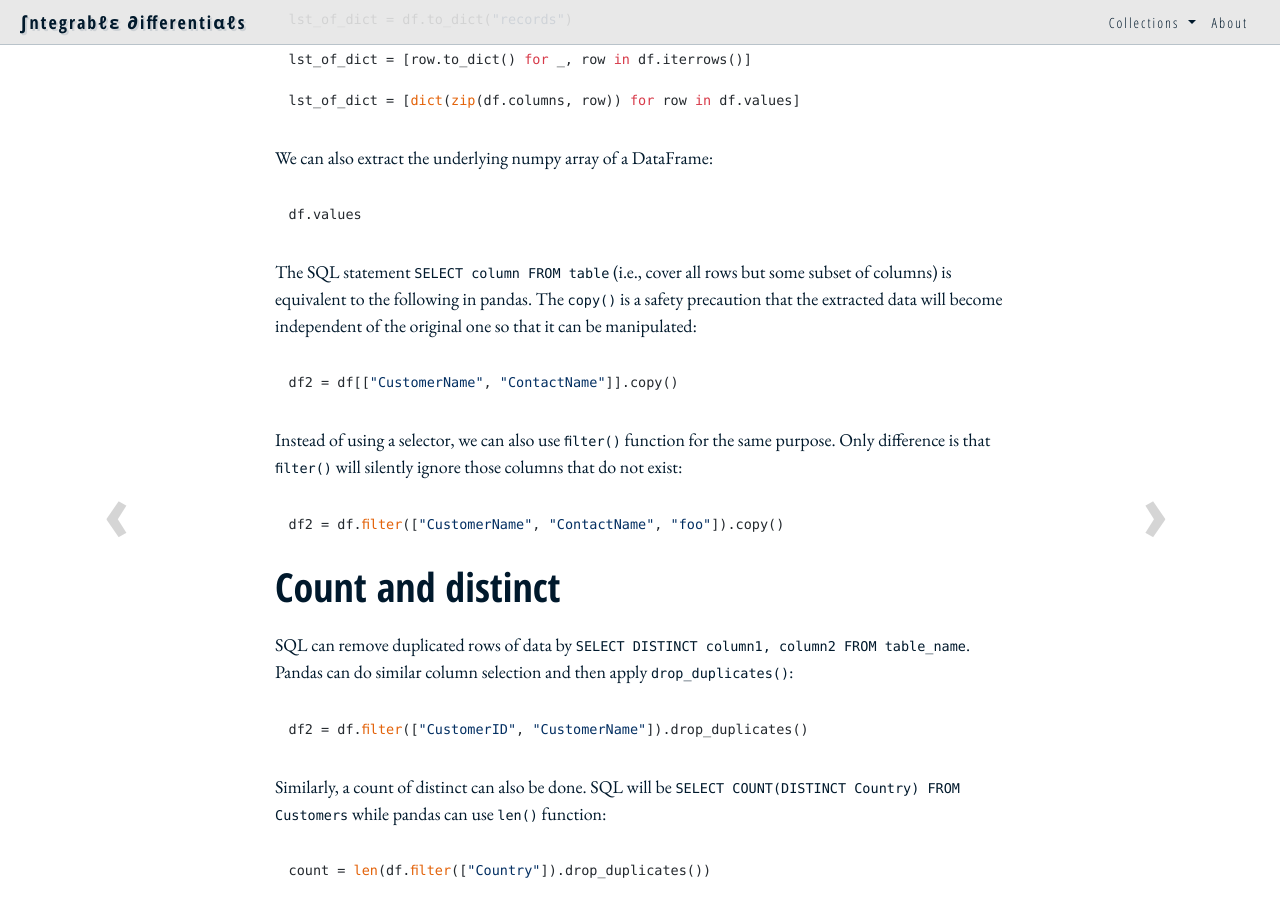
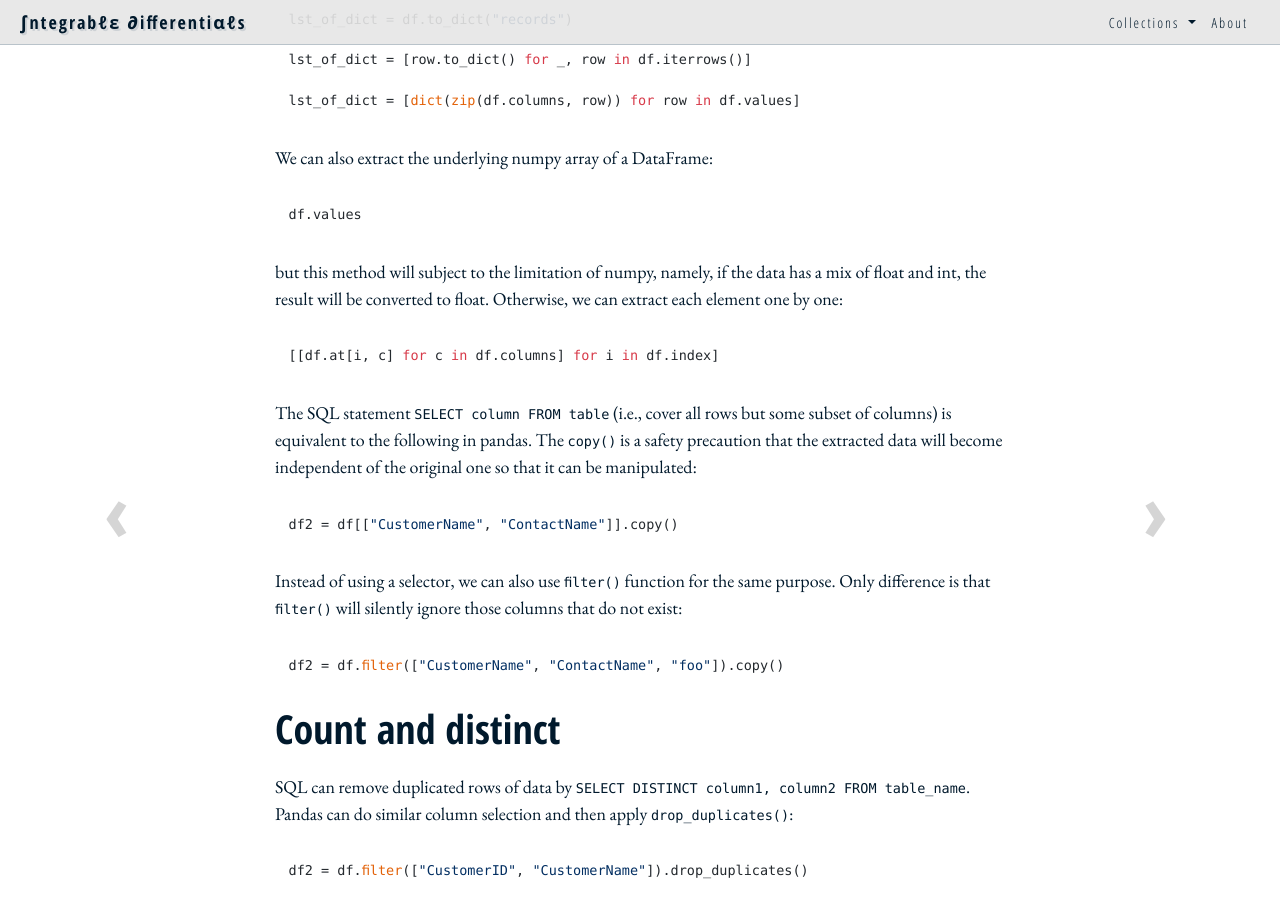
Before and after one commit to righthandabacus/righthandabacus.github.io, a Jekyll site: the page built from _posts/2018-09-26-pandas.markdown, in a window 1280 px wide and 900 px high, scrolled down 1931 px. Built offline with Jekyll 4.4.1, drawn with Linux system fonts in a browser that asks for light colours; nearby versions of some CDN libraries; some web fonts are replaced; comment, search, counter and statistics services are not loaded; some of the changed text lies outside the part shown.

Commit message:
add to pandas post

````diff
--- a/_posts/2018-09-26-pandas.markdown
+++ b/_posts/2018-09-26-pandas.markdown
@@ -89,6 +89,14 @@ We can also extract the underlying numpy array of a DataFrame:
 
 ```python
 df.values
+```
+
+but this method will subject to the limitation of numpy, namely, if the data
+has a mix of float and int, the result will be converted to float. Otherwise,
+we can extract each element one by one:
+
+```python
+[[df.at[i, c] for c in df.columns] for i in df.index]
 ```
 
 The SQL statement `SELECT column FROM table` (i.e., cover all rows but some
````
Also changed, not shown: other parts of _posts/2018-09-26-pandas.markdown (+1 -1 lines), _posts/2019-02-14-dhjklpsvv07-dynamo.markdown (+7 -1 lines).
